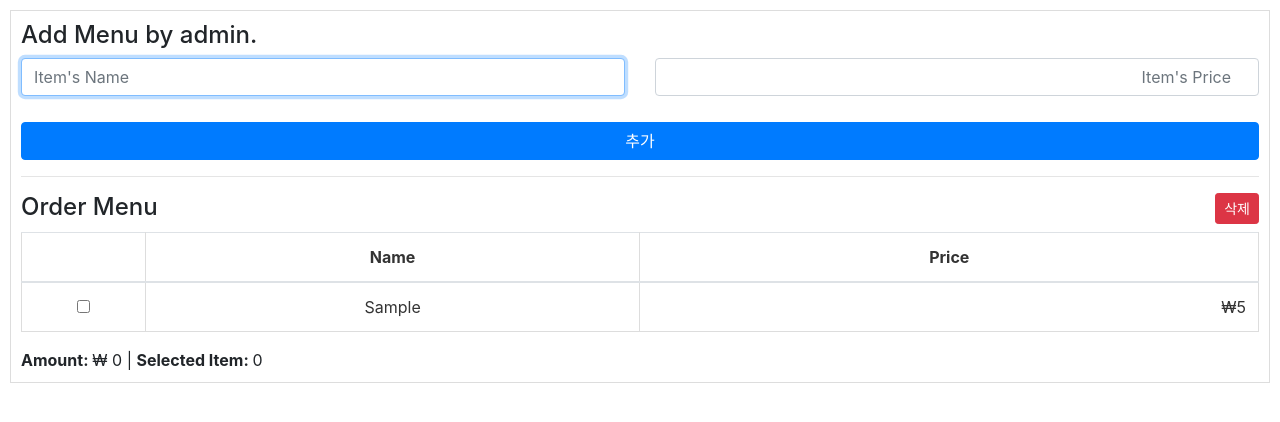
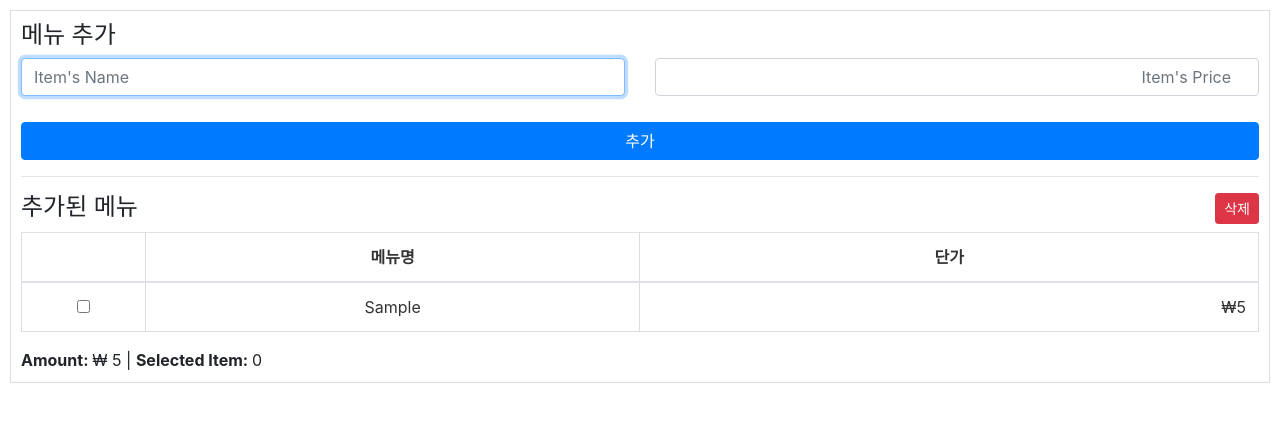
Before and after one commit to JJ81/Simple-Calculator, a plain HTML site: page index.html in a window 1280 px wide. Both pictures are taken after typing "Sample", "5" into the empty fields and a click on the button "추가". Drawn offline with nearby package versions, Linux system fonts and the light colour scheme.

Commit message:
추가된 메뉴의 총합산을 우하단에 출력한다.

```diff
--- a/assets/js/javascript_v1.2.js
+++ b/assets/js/javascript_v1.2.js
@@ -166,6 +166,7 @@ function userInputHandler(e){
 
 	setTimeout(function () {
 		resetUserInput();
+		displayPriceAmount();
 	}, 300);
 
 
@@ -183,6 +184,9 @@ function getWholeDataList(){
 input_price.bind('keydown', checkNumberValue);
 input_price.bind('keyup', checkNumberValue);
 
+/**
+ * 금액값을 처리
+ */
 function checkNumberValue(){
 	var target = $(this);
 
@@ -235,6 +239,9 @@ btn_delete_item.bind('click', function (){
 
 	alert('삭제되었습니다.');
 	drawWholeList();
+	displayPriceAmount();
+
+
 });
 
 
@@ -245,3 +252,22 @@ function drawWholeList(){
 		drawList(itemList[i]);
 	}
 }
+
+/**
+ *
+ * @returns {number}
+ */
+function getPriceAmount(){
+	var amount=0;
+	for(var i=0,size=itemList.length;i<size;i++){
+		if(itemList[i] === null){
+			continue;
+		}
+		amount+=parseInt(itemList[i]['price'], 10);
+	}
+	return amount;
+}
+
+function displayPriceAmount(){
+	$('.txt-amount').text(commaNumber(getPriceAmount()));
+}
--- a/index.html
+++ b/index.html
@@ -15,7 +15,7 @@
 
   <div class="item_menu">
     <form action="#" class="form">
-      <h4>Add Menu by admin.</h4>
+      <h4>메뉴 추가</h4>
 
       <div class="row">
         <div class="col-sm-6">
@@ -45,7 +45,7 @@
     <hr />
 
     <h4 class="clearfix">
-      Order Menu
+      추가된 메뉴
       <button class="btn btn-danger float-right btn-sm js-btn-delete">삭제</button>
     </h4>
     <table class="item_table table">
@@ -57,8 +57,8 @@
       <thead>
       <tr class="topRecord">
         <th></th>
-        <th>Name</th>
-        <th>Price</th>
+        <th>메뉴명</th>
+        <th>단가</th>
       </tr>
       </thead>
       <tbody></tbody>
```
